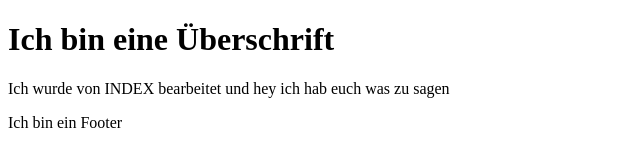
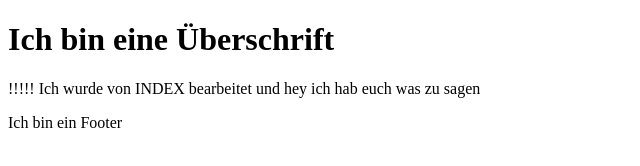
Before and after one commit to paulinahry/branchMe, a plain HTML site: page index.html in a window 1280 px wide. Shown: the full height of the page, 0-640 px from the left. Drawn offline with Linux system fonts and the light colour scheme.

Commit message:
main bearbeitet

```diff
--- a/index.html
+++ b/index.html
@@ -9,7 +9,7 @@
    <h1>Ich bin eine Überschrift</h1>
   </header>
   <main>
-   <p>Ich wurde von INDEX bearbeitet und hey ich hab euch was zu sagen</p>
+   <p>!!!!! Ich wurde von INDEX bearbeitet und hey ich hab euch was zu sagen</p>
   </main>
   <footer>
    <p>Ich bin ein Footer</p>
```
